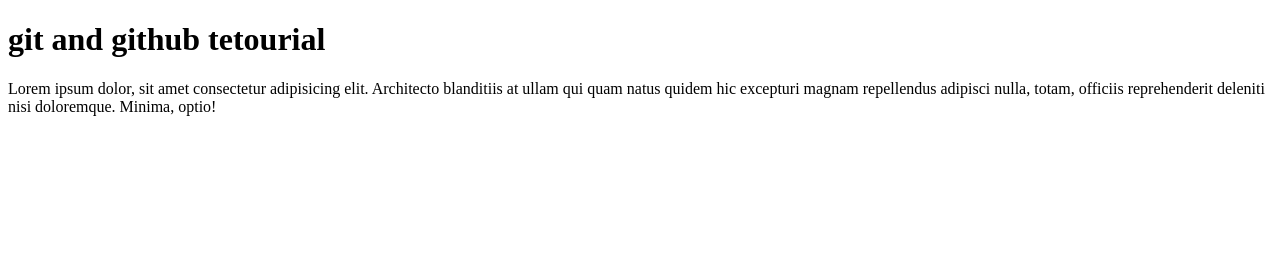
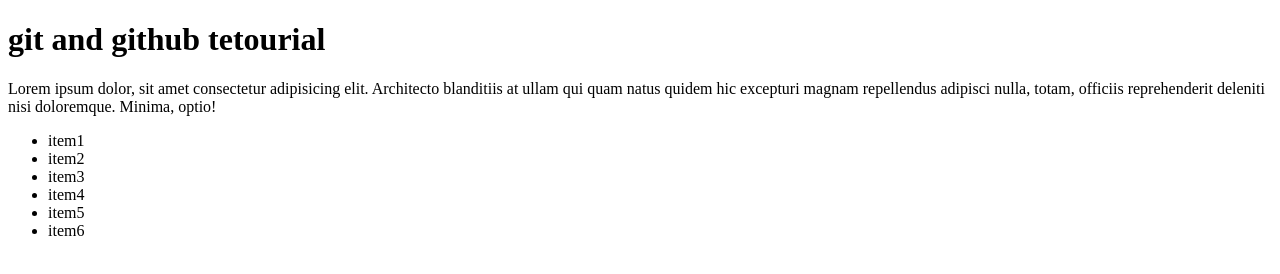
Before and after one commit to Dirouchure/practice, a plain HTML site: page index.html in a window 1280 px wide. Drawn offline with Linux system fonts and the light colour scheme.

Commit message:
update idex

```diff
--- a/index.html
+++ b/index.html
@@ -9,6 +9,14 @@
 <body>
     <h1> git and github tetourial</h1>
     <p>Lorem ipsum dolor, sit amet consectetur adipisicing elit. Architecto blanditiis at ullam qui quam natus quidem hic excepturi magnam repellendus adipisci nulla, totam, officiis reprehenderit deleniti nisi doloremque. Minima, optio!</p>
+    <ul>
+        <li>item1</li>
+        <li>item2</li>
+        <li>item3</li>
+        <li>item4</li>
+        <li>item5</li>
+        <li>item6</li>
+    </ul>
 
 </body>
 </html>
```
